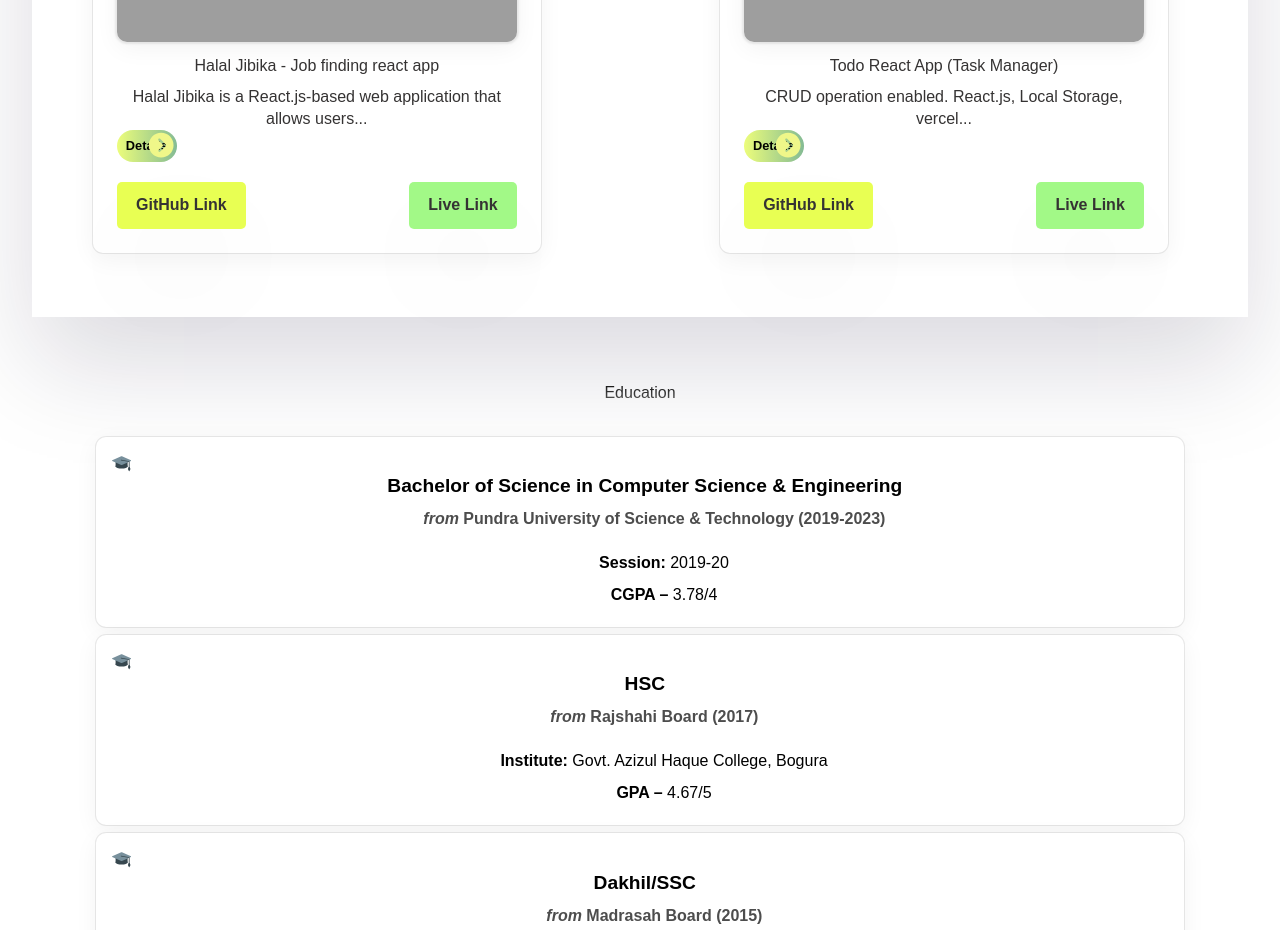
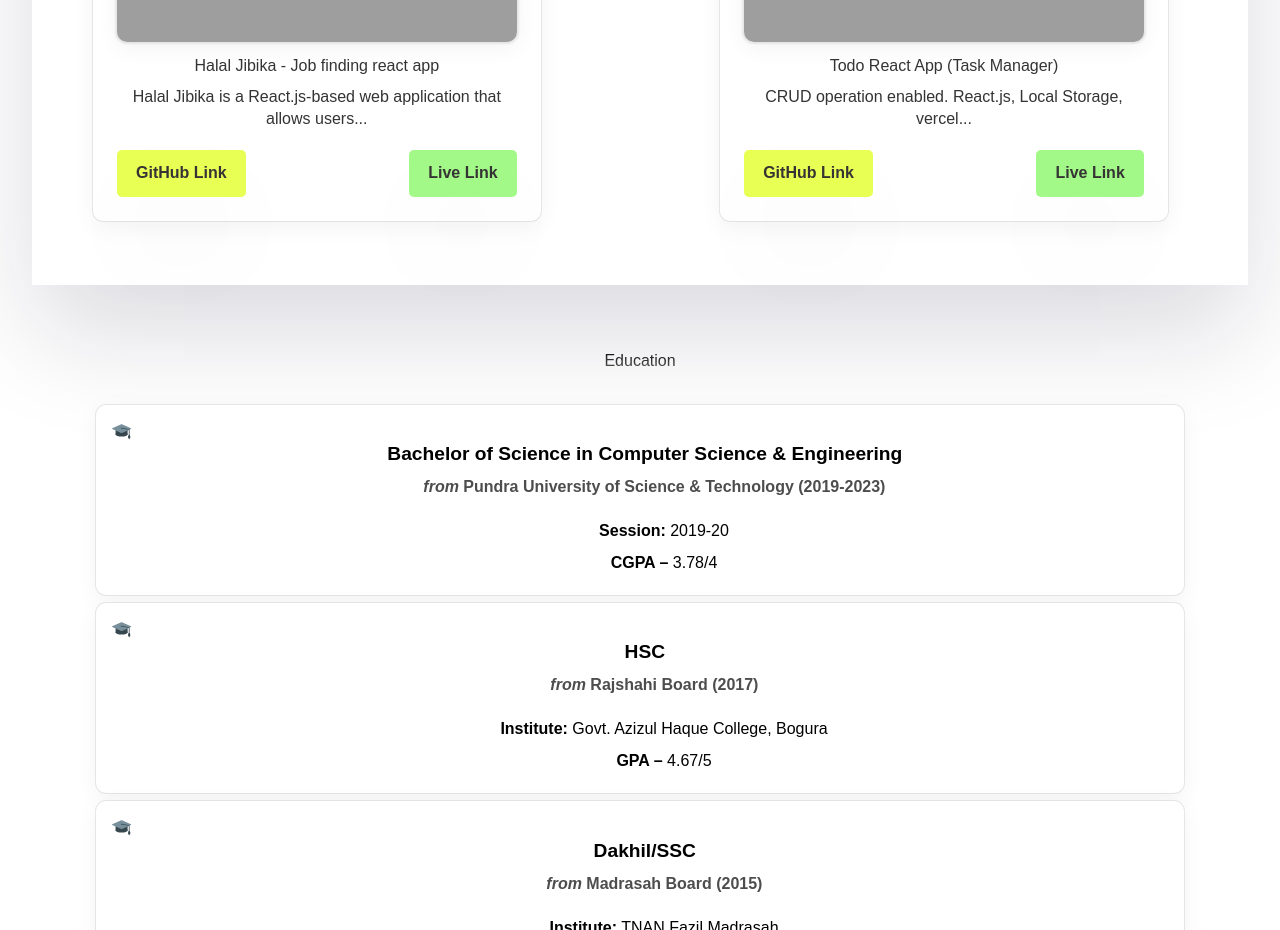
Before and after one commit to KausarAhmadTasin/portfolio, a React (Vite) app: page / in a window 1280 px wide. Shown: the part 1520-2450 px from the top of the page. Built offline with nearby package versions, Linux system fonts and the light colour scheme; grey boxes are pictures that could not be loaded.

Commit message:
detail button hidden temporarily

```diff
--- a/src/components/Projects/Projects.jsx
+++ b/src/components/Projects/Projects.jsx
@@ -31,14 +31,14 @@ const Projects = () => {
               search, updating, deleting, and favoriting job posts. Users can
               also apply for jobs, and only logged-in users have access to view
               their favorite jobs and applied jobs. */}
-              <div className="details">
+              {/* <div className="details">
                 <span onClick={handleReadMore} className="proj-desc-more">
                   Details
                 </span>
                 <div className="arrow-icon">
                   <IoIosArrowDroprightCircle />
                 </div>
-              </div>
+              </div> */}
             </p>
           </div>
           <div className="proj-btns">
@@ -70,14 +70,14 @@ const Projects = () => {
           <div className="proj-desc">
             <p className="proj-desc-text">
               CRUD operation enabled. React.js, Local Storage, vercel...
-              <div className="details">
+              {/* <div className="details">
                 <span onClick={handleReadMore} className="proj-desc-more">
                   Details
                 </span>
                 <div className="arrow-icon">
                   <IoIosArrowDroprightCircle />
                 </div>
-              </div>
+              </div> */}
             </p>
           </div>
           <div className="proj-btns">
```
